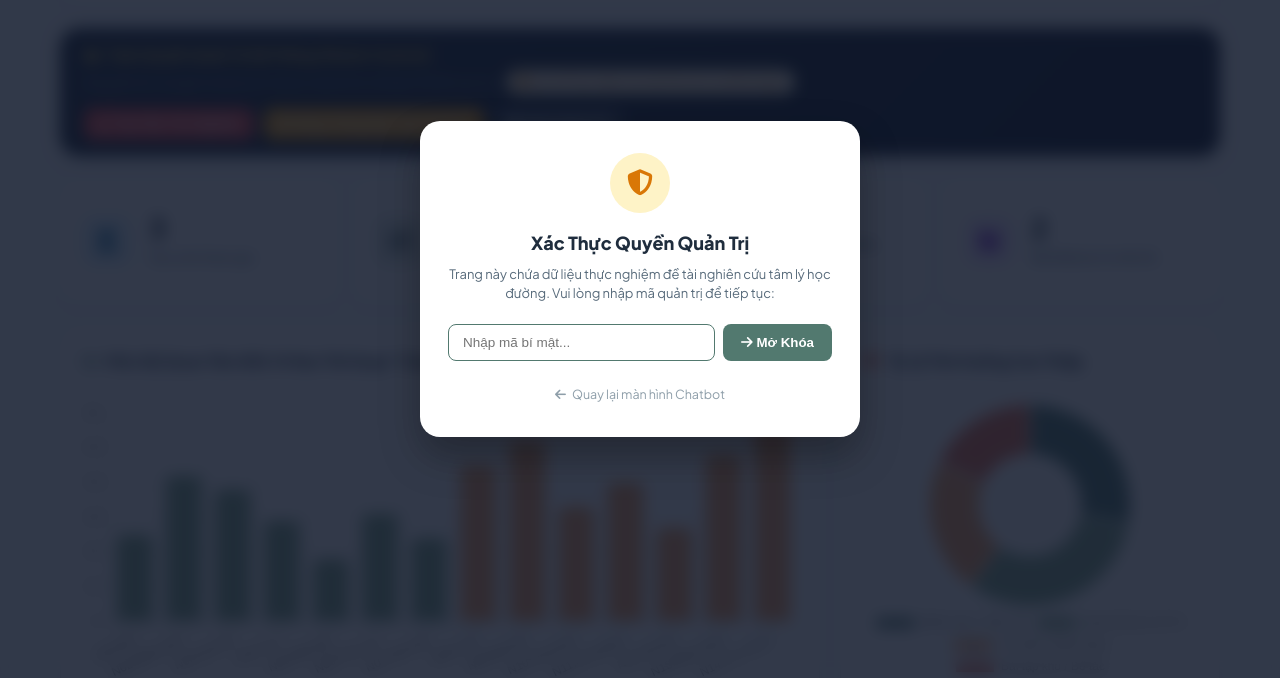
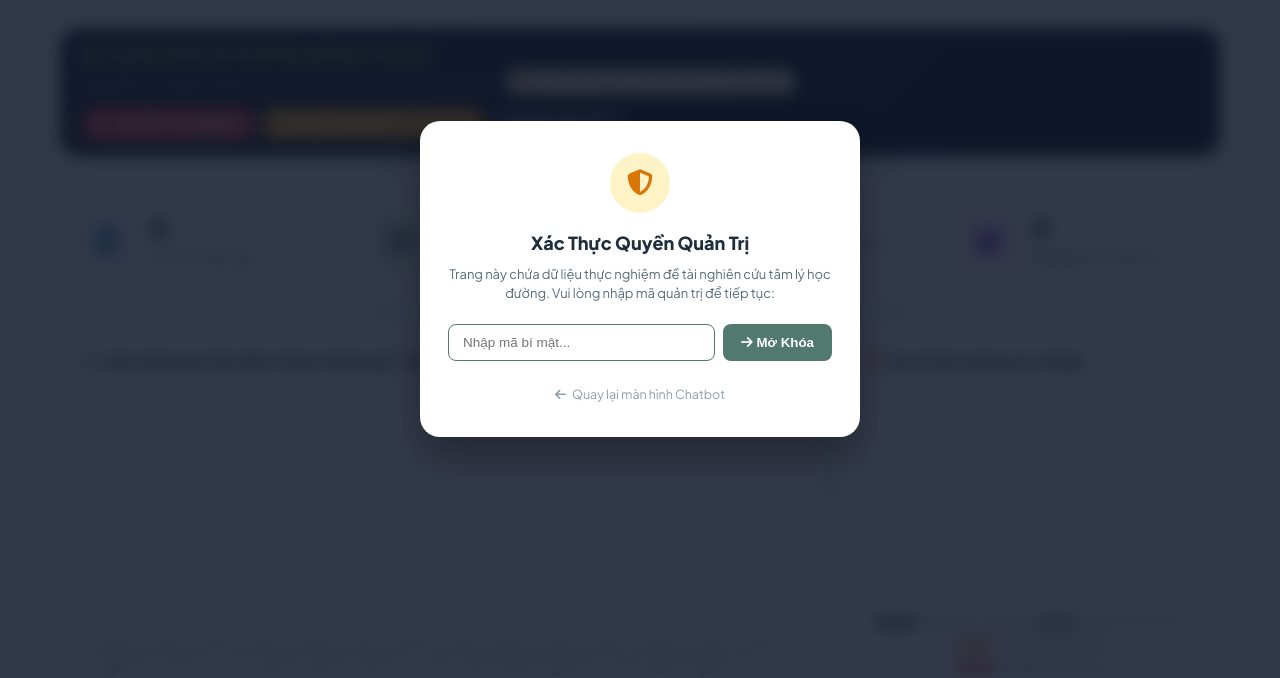
Before and after one commit to vuongnhatm-boop/AI-co-Hong, a website: page admin.html in a window 1280 px wide. Shown: the part 121-799 px from the top of the page. Drawn offline with nearby package versions, Linux system fonts and the light colour scheme; no server answers.

Commit message:
Xoa bo hoan toan 100% du lieu mau ao, chuyen Admin Dashboard sang thong ke so lieu thuc te

```diff
--- a/admin.html
+++ b/admin.html
@@ -566,8 +566,8 @@
         data: {
           labels: ['N01:Bìa', 'N02:Điểm kém', 'N03:Quá tải', 'N04:Tự ti', 'N05:Mất ngủ', 'N06:Tiêu cực', 'N07:Kiệt quệ', 'N08:Lười', 'N09:Bài khó', 'N10:Feynman', 'N11:Pomodoro', 'N12:Hỏi bài', 'N13:Điện thoại', 'N14:Từ CHƯA'],
           datasets: [{
-            label: 'Lượt học sinh xem nan',
-            data: [25, 42, 38, 29, 18, 31, 24, 45, 52, 33, 40, 27, 48, 56],
+            label: 'Lượt học sinh xem nan thực tế',
+            data: [0, 0, 0, 0, 0, 0, 0, 0, 0, 0, 0, 0, 0, 0],
             backgroundColor: [
               '#84A98C','#84A98C','#84A98C','#84A98C','#84A98C','#84A98C','#84A98C',
               '#F4A261','#F4A261','#F4A261','#F4A261','#F4A261','#F4A261','#F4A261'
@@ -579,7 +579,7 @@
           responsive: true,
           maintainAspectRatio: false,
           plugins: { legend: { display: false } },
-          scales: { y: { beginAtZero: true } }
+          scales: { y: { beginAtZero: true, ticks: { stepSize: 1 } } }
         }
       });
 
@@ -589,7 +589,7 @@
         data: {
           labels: ['Điểm kém / Dằn vặt', 'Quá tải bài vở KTX', 'Trì hoãn / Điện thoại', 'Bài tập khó / Bế tắc'],
           datasets: [{
-            data: [28, 32, 22, 18],
+            data: [0, 0, 0, 0],
             backgroundColor: ['#52796F', '#84A98C', '#F4A261', '#E76F51']
           }]
         },
@@ -654,25 +654,9 @@
         });
       });
 
-      // 3. Nếu chưa có phiên thực tế nào, nạp mẫu can thiệp đề tài minh họa
-      if (studentsData.length === 0) {
-        studentsData = [
-          { displayName: 'Vàng Thị Hoa', email: 'hoa.ptdtnt@gmail.com', className: 'Lớp 11A1', lastActive: 'Hôm nay', breathing: 5, timer: 8, isMock: true },
-          { displayName: 'Lò Văn Nam', email: 'nam.ptdtnt@gmail.com', className: 'Lớp 10A2', lastActive: 'Hôm qua', breathing: 3, timer: 6, isMock: true },
-          { displayName: 'Học sinh Ẩn danh (KTX)', email: 'guest.session', className: 'Lớp 12A1', lastActive: 'Hôm nay', breathing: 7, timer: 12, isMock: true }
-        ];
-      }
-
-      if (journalsData.length === 0) {
-        journalsData = [
-          { studentName: 'Vàng Thị Hoa (11A1)', clientDate: 'Hôm nay', event: 'Điểm 4 kiểm tra Toán, cảm thấy sợ không theo kịp lớp.', selfKindness: 'Mình đã cố gắng rồi, mình sẽ hỏi thầy cô và bạn bè để chữa lại từng câu.', isMock: true },
-          { studentName: 'Lò Văn Nam (10A2)', clientDate: 'Hôm qua', event: 'Bài tập Lý quá nhiều, thấy nản và cứ cầm điện thoại lướt mạng.', selfKindness: 'Áp dụng quy tắc 5 phút cất điện thoại cách xa 2m đã giúp mình làm xong 2 bài.', isMock: true }
-        ];
-      }
-
-      // 4. Tính toán và gán ngay lập tức vào 4 ô KPI
-      const finalBreathCount = Math.max(localBreath, studentsData.reduce((acc, s) => acc + (s.breathing || 0), 0), 12);
-      const finalTimerCount = Math.max(localTimer, studentsData.reduce((acc, s) => acc + (s.timer || 0), 0), 18);
+      // 3. Số liệu thực tế 100% (Tuyệt đối không dùng dữ liệu ảo hay học sinh giả định)
+      const finalBreathCount = localBreath;
+      const finalTimerCount = localTimer;
       document.getElementById('kpiTotalStudents').textContent = studentsData.length;
       document.getElementById('kpiBreathingCount').textContent = finalBreathCount;
       document.getElementById('kpiTimerCount').textContent = finalTimerCount;
@@ -744,8 +728,8 @@
         // Cập nhật lại KPI sau khi gộp cloud
         const localBreath = parseInt(localStorage.getItem('CHAM_STAT_breathing') || '0', 10);
         const localTimer = parseInt(localStorage.getItem('CHAM_STAT_timer') || '0', 10);
-        const totalB = Math.max(cloudBreath + localBreath, studentsData.reduce((acc, s) => acc + (s.breathing || 0), 0), 12);
-        const totalT = Math.max(cloudTimer + localTimer, studentsData.reduce((acc, s) => acc + (s.timer || 0), 0), 18);
+        const totalB = cloudBreath + localBreath;
+        const totalT = cloudTimer + localTimer;
         document.getElementById('kpiTotalStudents').textContent = studentsData.length;
         document.getElementById('kpiBreathingCount').textContent = totalB;
         document.getElementById('kpiTimerCount').textContent = totalT;
@@ -763,7 +747,7 @@
     function renderStudentsTable() {
       const tbody = document.getElementById('studentsTableBody');
       if (!studentsData || studentsData.length === 0) {
-        tbody.innerHTML = '<tr><td colspan="5" style="text-align:center; padding:20px; color:var(--text-muted);">Chưa có dữ liệu học sinh nào.</td></tr>';
+        tbody.innerHTML = '<tr><td colspan="5" style="text-align:center; padding:32px; color:var(--text-muted);"><i class="fa-solid fa-user-clock" style="font-size:24px; color:var(--sage-400); margin-bottom:8px; display:block;"></i>Chưa có dữ liệu học sinh mới.<br><small>Hệ thống đang hoạt động và sẽ tự động hiển thị số liệu khi có học sinh truy cập trò chuyện.</small></td></tr>';
         return;
       }
       tbody.innerHTML = studentsData.map(s => {
@@ -777,7 +761,7 @@
         }
         const badgeStyle = s.type === 'local_session'
           ? 'background:#FEF3C7; color:#92400E;'
-          : (s.isMock ? 'background:#F3F4F6; color:#6B7280;' : 'background:var(--sage-100); color:var(--sage-800);');
+          : 'background:var(--sage-100); color:var(--sage-800);';
 
         return `
           <tr>
@@ -798,14 +782,14 @@
     function renderJournalsList() {
       const container = document.getElementById('adminJournalFeed');
       if (!journalsData || journalsData.length === 0) {
-        container.innerHTML = '<div style="text-align:center; padding:20px; color:var(--text-muted);">Chưa có bài viết nhật ký nào.</div>';
+        container.innerHTML = '<div style="text-align:center; padding:32px; color:var(--text-muted);"><i class="fa-solid fa-book-bookmark" style="font-size:24px; color:var(--sage-400); margin-bottom:8px; display:block;"></i>Chưa có bài viết nhật ký tự trắc ẩn nào từ học sinh.<br><small>Dữ liệu thực tế sẽ tự động hiển thị khi học sinh bấm "Lưu bài viết" trong Sổ tay Tự trắc ẩn.</small></div>';
         return;
       }
       container.innerHTML = journalsData.map(j => {
         const isLocal = j.source === 'local';
         const tag = isLocal
           ? '<span style="font-size:10px; background:#DCFCE7; color:#15803D; font-weight:700; padding:2px 6px; border-radius:4px;">Thực tế (Vừa gửi)</span>'
-          : (j.isMock ? '<span style="font-size:10px; background:#F3F4F6; color:#6B7280; padding:2px 6px; border-radius:4px;">Mẫu nghiên cứu</span>' : '<span style="font-size:10px; background:#E0E7FF; color:#4338CA; padding:2px 6px; border-radius:4px;">Cloud Sync</span>');
+          : '<span style="font-size:10px; background:#E0E7FF; color:#4338CA; padding:2px 6px; border-radius:4px;">Đám Mây (Firestore)</span>';
 
         return `
           <div style="background:var(--sage-50); border-left:4px solid var(--sage-600); padding:10px 14px; border-radius:8px; font-size:12.5px; box-shadow: 0 1px 3px rgba(0,0,0,0.04);">
@@ -825,21 +809,19 @@
     }
 
     function updateDynamicCharts(localFanClicks, localSessions) {
-      // 1. Cập nhật Biểu đồ 14 Nan Thẻ Quạt
+      // 1. Cập nhật Biểu đồ 14 Nan Thẻ Quạt (100% lượt bấm thực tế)
       if (fanChartInstance) {
-        const baseCounts = [25, 42, 38, 29, 18, 31, 24, 45, 52, 33, 40, 27, 48, 56];
-        const updatedData = baseCounts.map((val, idx) => {
+        const updatedData = Array.from({ length: 14 }, (_, idx) => {
           const cardNum = idx + 1;
-          const clicks = localFanClicks[cardNum] || 0;
-          return val + clicks;
+          return Number(localFanClicks[cardNum]) || 0;
         });
         fanChartInstance.data.datasets[0].data = updatedData;
         fanChartInstance.update();
       }
 
-      // 2. Cập nhật Biểu đồ Tỷ lệ Tình Huống Can Thiệp
+      // 2. Cập nhật Biểu đồ Tỷ lệ Tình Huống Can Thiệp (100% từ tin nhắn thực tế)
       if (scenariosChartInstance) {
-        let s1 = 28, s2 = 32, s3 = 22, s4 = 18;
+        let s1 = 0, s2 = 0, s3 = 0, s4 = 0;
         (localSessions || []).forEach(sess => {
           (sess.messages || []).forEach(m => {
             const text = ((m.content || '') + ' ' + (m.rawContent || '')).toLowerCase();
```
Also changed, not shown: 1 other file.
